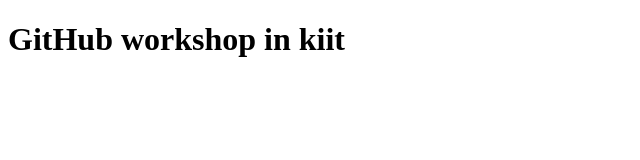
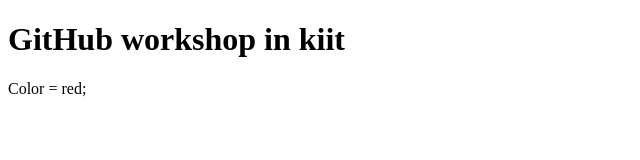
Before and after one commit to Sreya-M/hellogithubinKIIT, a plain HTML site: page index.html in a window 1280 px wide. Shown: the full height of the page, 0-640 px from the left. Drawn offline with Linux system fonts and the light colour scheme.

```diff
--- a/index.html
+++ b/index.html
@@ -9,6 +9,7 @@
 
     <h1>GitHub workshop in kiit </h1>
 
+    Color = red;
 
 </body>
 </html>
```
